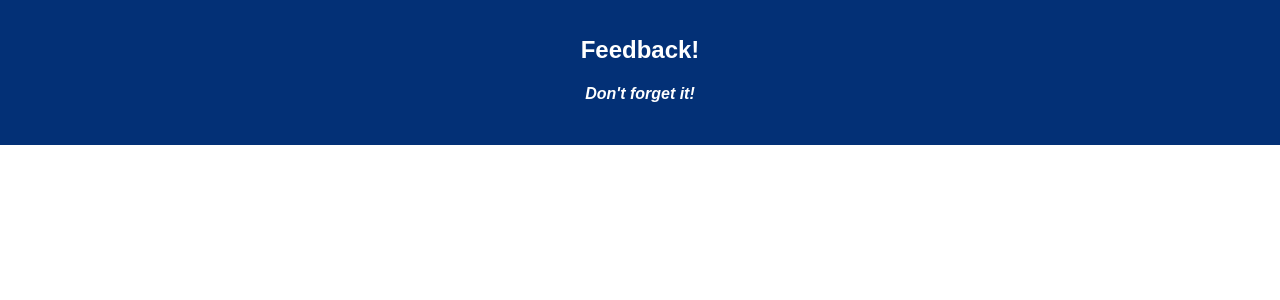
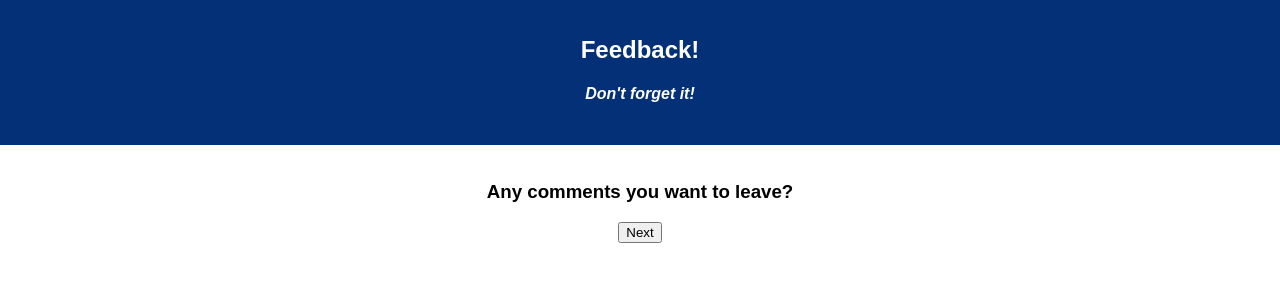
Before and after one commit to myronschippers/castor-feedback-loop, a React (Create React App) app: page /#/comments in a window 1280 px wide. Shown: the top 300 px of the page. Built offline with nearby package versions, Linux system fonts and the light colour scheme.

Commit message:
adding all pages and navigation to the various steps

```diff
--- a/src/components/App/App.js
+++ b/src/components/App/App.js
@@ -1,17 +1,36 @@
 import React, { Component } from 'react';
 import axios from 'axios';
 import './App.css';
+import { HashRouter as Router, Route } from 'react-router-dom';
+
+// CUSTOM COMPONENTS
+import FeelingPage from '../pages/FeelingPage/FeelingPage';
+import UnderstandingPage from '../pages/UnderstandingPage/UnderstandingPage';
+import SupportPage from '../pages/SupportPage/SupportPage';
+import CommentsPage from '../pages/CommentsPage/CommentsPage';
+import ReviewPage from '../pages/ReviewPage/ReviewPage';
+import ThankYouPage from '../pages/ThankYouPage/ThankYouPage';
 
 class App extends Component {
   render() {
     return (
-      <div className="App">
-        <header className="App-header">
-          <h1 className="App-title">Feedback!</h1>
-          <h4><i>Don't forget it!</i></h4>
-        </header>
-        <br/>
-      </div>
+      <Router>
+        <div className="App">
+          <header className="App-header">
+            <h1 className="App-title">Feedback!</h1>
+            <h4>
+              <i>Don't forget it!</i>
+            </h4>
+          </header>
+          <br />
+          <Route exact path="/" component={FeelingPage} />
+          <Route path="/understanding" component={UnderstandingPage} />
+          <Route path="/support" component={SupportPage} />
+          <Route path="/comments" component={CommentsPage} />
+          <Route path="/review" component={ReviewPage} />
+          <Route path="/thank-you" component={ThankYouPage} />
+        </div>
+      </Router>
     );
   }
 }
--- /dev/null
+++ b/src/components/pages/CommentsPage/CommentsPage.js
@@ -0,0 +1,22 @@
+import React, { Component } from 'react';
+
+class CommentsPage extends Component {
+  handleSubmitNext = (event) => {
+    event.preventDefault();
+    // navigate to next step
+    this.props.history.push('/review');
+  };
+
+  render() {
+    return (
+      <div>
+        <h3>Any comments you want to leave?</h3>
+        <form onSubmit={this.handleSubmitNext}>
+          <button>Next</button>
+        </form>
+      </div>
+    );
+  }
+}
+
+export default CommentsPage;
--- /dev/null
+++ b/src/components/pages/FeelingPage/FeelingPage.js
@@ -0,0 +1,22 @@
+import React, { Component } from 'react';
+
+class FeelingPage extends Component {
+  handleSubmitNext = (event) => {
+    event.preventDefault();
+    // navigate to next step
+    this.props.history.push('/understanding');
+  };
+
+  render() {
+    return (
+      <div>
+        <h3>How are you feeling today?</h3>
+        <form onSubmit={this.handleSubmitNext}>
+          <button>Next</button>
+        </form>
+      </div>
+    );
+  }
+}
+
+export default FeelingPage;
--- /dev/null
+++ b/src/components/pages/ReviewPage/ReviewPage.js
@@ -0,0 +1,19 @@
+import React, { Component } from 'react';
+
+class ReviewPage extends Component {
+  submitFeedback = (event) => {
+    // navigate to next step
+    this.props.history.push('/thank-you');
+  };
+
+  render() {
+    return (
+      <div>
+        <h3>Review Your Feedback</h3>
+        <button onClick={this.submitFeedback}>Submit</button>
+      </div>
+    );
+  }
+}
+
+export default ReviewPage;
--- /dev/null
+++ b/src/components/pages/SupportPage/SupportPage.js
@@ -0,0 +1,22 @@
+import React, { Component } from 'react';
+
+class SupportPage extends Component {
+  handleSubmitNext = (event) => {
+    event.preventDefault();
+    // navigate to next step
+    this.props.history.push('/comments');
+  };
+
+  render() {
+    return (
+      <div>
+        <h3>How well are you being supported?</h3>
+        <form onSubmit={this.handleSubmitNext}>
+          <button>Next</button>
+        </form>
+      </div>
+    );
+  }
+}
+
+export default SupportPage;
--- /dev/null
+++ b/src/components/pages/ThankYouPage/ThankYouPage.js
@@ -0,0 +1,19 @@
+import React, { Component } from 'react';
+
+class ThankYouPage extends Component {
+  handleClickRestart = (event) => {
+    // navigate to next step
+    this.props.history.push('/');
+  };
+
+  render() {
+    return (
+      <div>
+        <h3>Thank You!</h3>
+        <button onClick={this.handleClickRestart}>Leave New Feedback</button>
+      </div>
+    );
+  }
+}
+
+export default ThankYouPage;
--- /dev/null
+++ b/src/components/pages/UnderstandingPage/UnderstandingPage.js
@@ -0,0 +1,22 @@
+import React, { Component } from 'react';
+
+class UnderstandingPage extends Component {
+  handleSubmitNext = (event) => {
+    event.preventDefault();
+    // navigate to next step
+    this.props.history.push('/support');
+  };
+
+  render() {
+    return (
+      <div>
+        <h3>How well are you understanding the content?</h3>
+        <form onSubmit={this.handleSubmitNext}>
+          <button>Next</button>
+        </form>
+      </div>
+    );
+  }
+}
+
+export default UnderstandingPage;
```
Also changed, not shown: package.json (+6 -1 lines), 1 other file (tests, documents, lock files or other folders).
